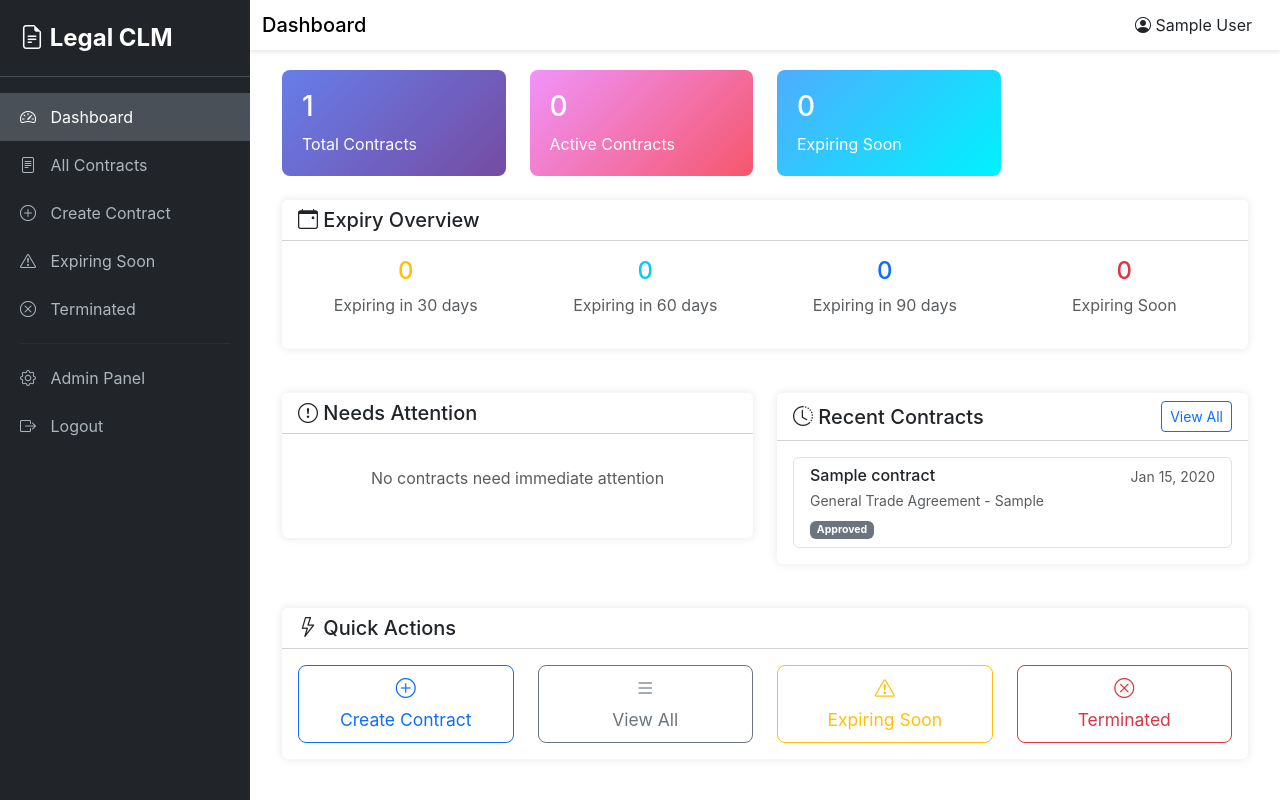
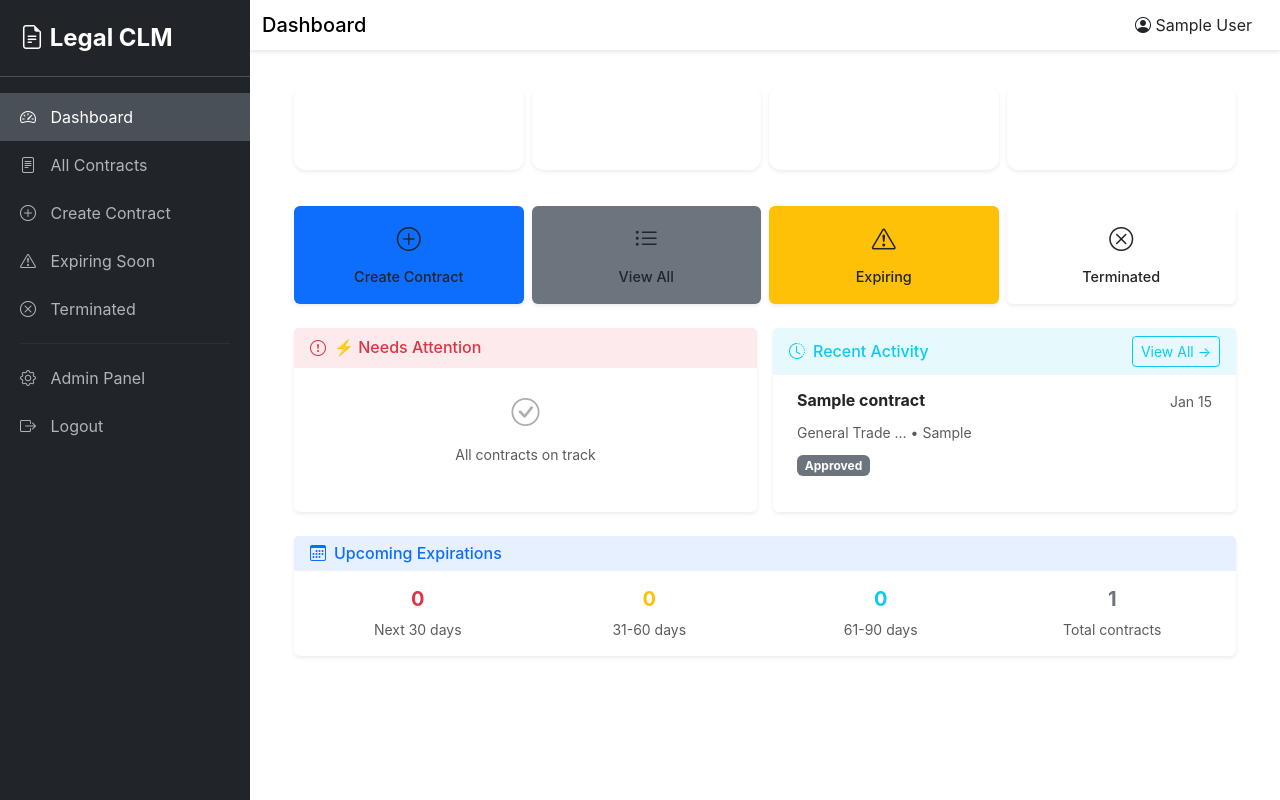
Before and after one commit to BantenITPedia/CLM, a Django app: page /dashboard/ in a window 1280 px wide. Run offline with Django 4.2, Linux system fonts and the light colour scheme; a user stored in the database is signed in; tables that the repository leaves empty hold one stand-in row (values such as "Sample post"); parts of the project's set-up code (start-up, migrations or seed data) failed here and were passed over.

Commit message:
Redesign dashboard: move quick actions to top for better UX

```diff
--- a/templates/contracts/dashboard.html
+++ b/templates/contracts/dashboard.html
@@ -4,59 +4,207 @@
 {% block page_title %}Dashboard{% endblock %}
 
 {% block content %}
-<div class="container-fluid">
-    <!-- Statistics Cards -->
-    <div class="row mb-4">
-        <div class="col-md-3">
-            <div class="stat-card primary">
-                <h3>{{ total_contracts }}</h3>
-                <p class="mb-0">Total Contracts</p>
+<div class="container-fluid px-4 py-3">
+
+    <!-- ============ QUICK STATS (Compact, Always Visible) ============ -->
+    <div class="row g-2 mb-3">
+        <div class="col-6 col-md-3">
+            <div class="card stat-card-compact primary text-white shadow-sm">
+                <div class="card-body p-3">
+                    <div class="d-flex justify-content-between align-items-start">
+                        <div>
+                            <h5 class="mb-1">{{ total_contracts }}</h5>
+                            <small>Total</small>
+                        </div>
+                        <i class="bi bi-file-earmark-text fs-5 opacity-75"></i>
+                    </div>
+                </div>
             </div>
         </div>
-        <div class="col-md-3">
-            <div class="stat-card success">
-                <h3>{{ active_contracts }}</h3>
-                <p class="mb-0">Active Contracts</p>
+        <div class="col-6 col-md-3">
+            <div class="card stat-card-compact success text-white shadow-sm">
+                <div class="card-body p-3">
+                    <div class="d-flex justify-content-between align-items-start">
+                        <div>
+                            <h5 class="mb-1">{{ active_contracts }}</h5>
+                            <small>Active</small>
+                        </div>
+                        <i class="bi bi-check-circle fs-5 opacity-75"></i>
+                    </div>
+                </div>
             </div>
         </div>
-        <div class="col-md-3">
-            <div class="stat-card warning">
-                <h3>{{ expiring_soon_contracts }}</h3>
-                <p class="mb-0">Expiring Soon</p>
+        <div class="col-6 col-md-3">
+            <div class="card stat-card-compact warning text-white shadow-sm">
+                <div class="card-body p-3">
+                    <div class="d-flex justify-content-between align-items-start">
+                        <div>
+                            <h5 class="mb-1">{{ expiring_soon_contracts }}</h5>
+                            <small>Expiring</small>
+                        </div>
+                        <i class="bi bi-calendar-x fs-5 opacity-75"></i>
+                    </div>
+                </div>
             </div>
         </div>
-        <div class="col-md-3">
-            <div class="stat-card info">
-                <h3>{{ legal_review_contracts }}</h3>
-                <p class="mb-0">Legal Review</p>
+        <div class="col-6 col-md-3">
+            <div class="card stat-card-compact info text-white shadow-sm">
+                <div class="card-body p-3">
+                    <div class="d-flex justify-content-between align-items-start">
+                        <div>
+                            <h5 class="mb-1">{{ legal_review_contracts }}</h5>
+                            <small>In Review</small>
+                        </div>
+                        <i class="bi bi-hourglass-split fs-5 opacity-75"></i>
+                    </div>
+                </div>
             </div>
         </div>
     </div>
 
-    <!-- Expiry Overview -->
-    <div class="row mb-4">
-        <div class="col-md-12">
-            <div class="card">
-                <div class="card-header bg-white">
-                    <h5 class="mb-0"><i class="bi bi-calendar-event"></i> Expiry Overview</h5>
+    <!-- ============ QUICK ACTIONS (Primary, Front-and-Center) ============ -->
+    <div class="row g-2 mb-4">
+        <div class="col-6 col-md-3">
+            <a href="{% url 'contract_create' %}" class="btn btn-primary btn-action shadow-sm d-flex flex-column align-items-center justify-content-center h-100 py-3 rounded-2">
+                <i class="bi bi-plus-circle fs-4 mb-2"></i>
+                <span>Create Contract</span>
+            </a>
+        </div>
+        <div class="col-6 col-md-3">
+            <a href="{% url 'contract_list' %}" class="btn btn-secondary btn-action shadow-sm d-flex flex-column align-items-center justify-content-center h-100 py-3 rounded-2">
+                <i class="bi bi-list-ul fs-4 mb-2"></i>
+                <span>View All</span>
+            </a>
+        </div>
+        <div class="col-6 col-md-3">
+            <a href="{% url 'expiring_contracts' %}" class="btn btn-warning btn-action shadow-sm d-flex flex-column align-items-center justify-content-center h-100 py-3 rounded-2">
+                <i class="bi bi-exclamation-triangle fs-4 mb-2"></i>
+                <span>Expiring</span>
+            </a>
+        </div>
+        <div class="col-6 col-md-3">
+            <a href="{% url 'terminated_contracts' %}" class="btn btn-outline-danger btn-action shadow-sm d-flex flex-column align-items-center justify-content-center h-100 py-3 rounded-2">
+                <i class="bi bi-x-circle fs-4 mb-2"></i>
+                <span>Terminated</span>
+            </a>
+        </div>
+    </div>
+
+    <!-- ============ MAIN CONTENT AREA ============ -->
+    <!-- Needs Attention + Recent (2 Column Layout) -->
+    <div class="row g-3 mb-4">
+        <!-- Contracts Needing Attention (Left - Priority) -->
+        <div class="col-lg-6">
+            <div class="card shadow-sm border-0 h-100">
+                <div class="card-header bg-danger bg-opacity-10 border-0 d-flex align-items-center">
+                    <i class="bi bi-exclamation-circle text-danger me-2"></i>
+                    <h6 class="mb-0 text-danger">⚡ Needs Attention</h6>
                 </div>
-                <div class="card-body">
-                    <div class="row text-center">
-                        <div class="col-md-3">
-                            <h4 class="text-warning">{{ expiring_30 }}</h4>
-                            <p class="text-muted">Expiring in 30 days</p>
+                <div class="card-body p-0" style="max-height: 300px; overflow-y: auto;">
+                    {% if needs_attention %}
+                    <div class="list-group list-group-flush">
+                        {% for contract in needs_attention %}
+                        <a href="{% url 'contract_detail' contract.pk %}" class="list-group-item list-group-item-action py-3 px-4 border-0">
+                            <div class="d-flex w-100 justify-content-between align-items-start mb-2">
+                                <h6 class="mb-0 fw-bold text-dark" style="flex: 1; display: -webkit-box; -webkit-line-clamp: 1; -webkit-box-orient: vertical; overflow: hidden;">{{ contract.title }}</h6>
+                                <span class="badge bg-danger ms-2 flex-shrink-0">{{ contract.get_status_display|truncatewords:2 }}</span>
+                            </div>
+                            <small class="text-muted">{{ contract.party_b }}</small>
+                            {% if contract.end_date %}
+                            <div class="mt-2">
+                                <small class="text-danger fw-semibold">
+                                    <i class="bi bi-calendar2-event"></i>
+                                    {% if contract.days_until_expiry %}
+                                        <span class="badge bg-danger-light text-dark">{{ contract.days_until_expiry }}d</span>
+                                    {% else %}
+                                        Expired
+                                    {% endif %}
+                                </small>
+                            </div>
+                            {% endif %}
+                        </a>
+                        {% endfor %}
+                    </div>
+                    {% else %}
+                    <div class="p-4 text-center text-muted">
+                        <i class="bi bi-check-circle fs-3 d-block mb-2 opacity-50"></i>
+                        <small>All contracts on track</small>
+                    </div>
+                    {% endif %}
+                </div>
+            </div>
+        </div>
+
+        <!-- Recent Contracts (Right) -->
+        <div class="col-lg-6">
+            <div class="card shadow-sm border-0 h-100">
+                <div class="card-header bg-info bg-opacity-10 border-0 d-flex justify-content-between align-items-center">
+                    <h6 class="mb-0 text-info">
+                        <i class="bi bi-clock-history me-2"></i>Recent Activity
+                    </h6>
+                    <a href="{% url 'contract_list' %}" class="btn btn-sm btn-outline-info">View All →</a>
+                </div>
+                <div class="card-body p-0" style="max-height: 300px; overflow-y: auto;">
+                    {% if recent_contracts %}
+                    <div class="list-group list-group-flush">
+                        {% for contract in recent_contracts %}
+                        <a href="{% url 'contract_detail' contract.pk %}" class="list-group-item list-group-item-action py-3 px-4 border-0">
+                            <div class="d-flex w-100 justify-content-between align-items-start mb-2">
+                                <h6 class="mb-0 fw-bold text-dark" style="flex: 1; display: -webkit-box; -webkit-line-clamp: 1; -webkit-box-orient: vertical; overflow: hidden;">{{ contract.title }}</h6>
+                                <small class="text-muted ms-2 flex-shrink-0">{{ contract.created_at|date:"M d" }}</small>
+                            </div>
+                            <small class="text-muted">{{ contract.get_contract_type_display|truncatewords:2 }} • {{ contract.party_b|truncatewords:3 }}</small>
+                            <div class="mt-2">
+                                <span class="badge bg-secondary">{{ contract.get_status_display|truncatewords:2 }}</span>
+                            </div>
+                        </a>
+                        {% endfor %}
+                    </div>
+                    {% else %}
+                    <div class="p-4 text-center text-muted">
+                        <i class="bi bi-inbox fs-3 d-block mb-2 opacity-50"></i>
+                        <small>No contracts yet</small>
+                    </div>
+                    {% endif %}
+                </div>
+            </div>
+        </div>
+    </div>
+
+    <!-- ============ EXPIRY TIMELINE (Expandable Info) ============ -->
+    <div class="row g-3">
+        <div class="col-12">
+            <div class="card shadow-sm border-0">
+                <div class="card-header bg-primary bg-opacity-10 border-0">
+                    <h6 class="mb-0 text-primary">
+                        <i class="bi bi-calendar3 me-2"></i>Upcoming Expirations
+                    </h6>
+                </div>
+                <div class="card-body p-3">
+                    <div class="row g-3 text-center">
+                        <div class="col-6 col-md-3">
+                            <div>
+                                <h5 class="text-danger fw-bold">{{ expiring_30 }}</h5>
+                                <small class="text-muted d-block">Next 30 days</small>
+                            </div>
                         </div>
-                        <div class="col-md-3">
-                            <h4 class="text-info">{{ expiring_60 }}</h4>
-                            <p class="text-muted">Expiring in 60 days</p>
+                        <div class="col-6 col-md-3">
+                            <div>
+                                <h5 class="text-warning fw-bold">{{ expiring_60 }}</h5>
+                                <small class="text-muted d-block">31-60 days</small>
+                            </div>
                         </div>
-                        <div class="col-md-3">
-                            <h4 class="text-primary">{{ expiring_90 }}</h4>
-                            <p class="text-muted">Expiring in 90 days</p>
+                        <div class="col-6 col-md-3">
+                            <div>
+                                <h5 class="text-info fw-bold">{{ expiring_90 }}</h5>
+                                <small class="text-muted d-block">61-90 days</small>
+                            </div>
                         </div>
-                        <div class="col-md-3">
-                            <h4 class="text-danger">{{ expiring_soon_contracts }}</h4>
-                            <p class="text-muted">Expiring Soon</p>
+                        <div class="col-6 col-md-3">
+                            <div>
+                                <h5 class="text-secondary fw-bold">{{ total_contracts }}</h5>
+                                <small class="text-muted d-block">Total contracts</small>
+                            </div>
                         </div>
                     </div>
                 </div>
@@ -64,114 +212,73 @@
         </div>
     </div>
 
-    <!-- Two Column Layout -->
-    <div class="row">
-        <!-- Contracts Needing Attention -->
-        <div class="col-md-6">
-            <div class="card">
-                <div class="card-header bg-white">
-                    <h5 class="mb-0"><i class="bi bi-exclamation-circle"></i> Needs Attention</h5>
-                </div>
-                <div class="card-body">
-                    {% if needs_attention %}
-                    <div class="list-group">
-                        {% for contract in needs_attention %}
-                        <a href="{% url 'contract_detail' contract.pk %}" class="list-group-item list-group-item-action">
-                            <div class="d-flex w-100 justify-content-between">
-                                <h6 class="mb-1">{{ contract.title }}</h6>
-                                <small>
-                                    <span class="badge bg-{{ contract.status|slice:':6' }}">{{ contract.get_status_display }}</span>
-                                </small>
-                            </div>
-                            <p class="mb-1 text-muted small">{{ contract.party_b }}</p>
-                            {% if contract.end_date %}
-                            <small class="text-danger">
-                                <i class="bi bi-calendar"></i>
-                                {% if contract.days_until_expiry %}
-                                    Expires in {{ contract.days_until_expiry }} days
-                                {% else %}
-                                    Expired
-                                {% endif %}
-                            </small>
-                            {% endif %}
-                        </a>
-                        {% endfor %}
-                    </div>
-                    {% else %}
-                    <p class="text-muted text-center py-3">No contracts need immediate attention</p>
-                    {% endif %}
-                </div>
-            </div>
-        </div>
+</div>
 
-        <!-- Recent Contracts -->
-        <div class="col-md-6">
-            <div class="card">
-                <div class="card-header bg-white d-flex justify-content-between align-items-center">
-                    <h5 class="mb-0"><i class="bi bi-clock-history"></i> Recent Contracts</h5>
-                    <a href="{% url 'contract_list' %}" class="btn btn-sm btn-outline-primary">View All</a>
-                </div>
-                <div class="card-body">
-                    {% if recent_contracts %}
-                    <div class="list-group">
-                        {% for contract in recent_contracts %}
-                        <a href="{% url 'contract_detail' contract.pk %}" class="list-group-item list-group-item-action">
-                            <div class="d-flex w-100 justify-content-between">
-                                <h6 class="mb-1">{{ contract.title }}</h6>
-                                <small class="text-muted">{{ contract.created_at|date:"M d, Y" }}</small>
-                            </div>
-                            <p class="mb-1 text-muted small">{{ contract.get_contract_type_display }} - {{ contract.party_b }}</p>
-                            <small>
-                                <span class="badge bg-secondary">{{ contract.get_status_display }}</span>
-                            </small>
-                        </a>
-                        {% endfor %}
-                    </div>
-                    {% else %}
-                    <p class="text-muted text-center py-3">No contracts yet</p>
-                    {% endif %}
-                </div>
-            </div>
-        </div>
-    </div>
+<!-- Custom Dashboard Styling -->
+<style>
+    .stat-card-compact {
+        border: none !important;
+        border-radius: 0.75rem;
+    }
 
-    <!-- Quick Actions -->
-    <div class="row mt-4">
-        <div class="col-md-12">
-            <div class="card">
-                <div class="card-header bg-white">
-                    <h5 class="mb-0"><i class="bi bi-lightning"></i> Quick Actions</h5>
-                </div>
-                <div class="card-body">
-                    <div class="row text-center">
-                        <div class="col-md-3">
-                            <a href="{% url 'contract_create' %}" class="btn btn-outline-primary btn-lg w-100">
-                                <i class="bi bi-plus-circle"></i><br>
-                                <small>Create Contract</small>
-                            </a>
-                        </div>
-                        <div class="col-md-3">
-                            <a href="{% url 'contract_list' %}" class="btn btn-outline-secondary btn-lg w-100">
-                                <i class="bi bi-list"></i><br>
-                                <small>View All</small>
-                            </a>
-                        </div>
-                        <div class="col-md-3">
-                            <a href="{% url 'expiring_contracts' %}" class="btn btn-outline-warning btn-lg w-100">
-                                <i class="bi bi-exclamation-triangle"></i><br>
-                                <small>Expiring Soon</small>
-                            </a>
-                        </div>
-                        <div class="col-md-3">
-                            <a href="{% url 'terminated_contracts' %}" class="btn btn-outline-danger btn-lg w-100">
-                                <i class="bi bi-x-circle"></i><br>
-                                <small>Terminated</small>
-                            </a>
-                        </div>
-                    </div>
-                </div>
-            </div>
-        </div>
-    </div>
-</div>
+    .stat-card-compact h5 {
+        font-size: 1.5rem;
+        font-weight: 700;
+        line-height: 1;
+    }
+
+    .stat-card-compact small {
+        font-size: 0.75rem;
+        opacity: 0.9;
+    }
+
+    .btn-action {
+        font-size: 0.9rem;
+        font-weight: 500;
+        border: none;
+        transition: all 0.2s ease;
+        text-decoration: none;
+        color: inherit;
+    }
+
+    .btn-action:hover {
+        transform: translateY(-2px);
+        box-shadow: 0 8px 16px rgba(0,0,0,0.1) !important;
+    }
+
+    .card {
+        transition: box-shadow 0.2s ease;
+    }
+
+    .card:hover {
+        box-shadow: 0 6px 20px rgba(0,0,0,0.1) !important;
+    }
+
+    .list-group-item {
+        transition: background-color 0.15s ease;
+    }
+
+    .list-group-item:hover {
+        background-color: #f8f9fa;
+    }
+
+    /* Scrollbar styling */
+    .card-body::-webkit-scrollbar {
+        width: 6px;
+    }
+
+    .card-body::-webkit-scrollbar-track {
+        background: transparent;
+    }
+
+    .card-body::-webkit-scrollbar-thumb {
+        background: #ccc;
+        border-radius: 3px;
+    }
+
+    .card-body::-webkit-scrollbar-thumb:hover {
+        background: #999;
+    }
+</style>
+
 {% endblock %}
```
